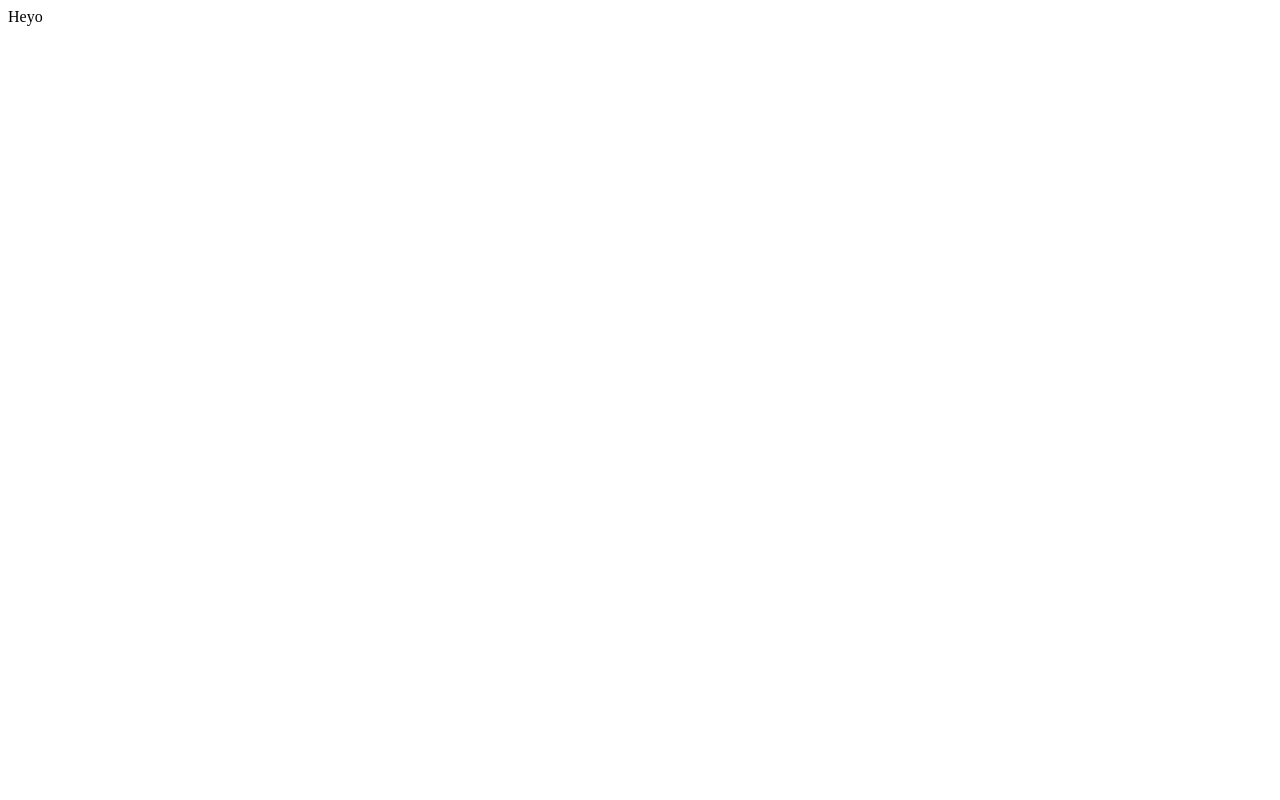
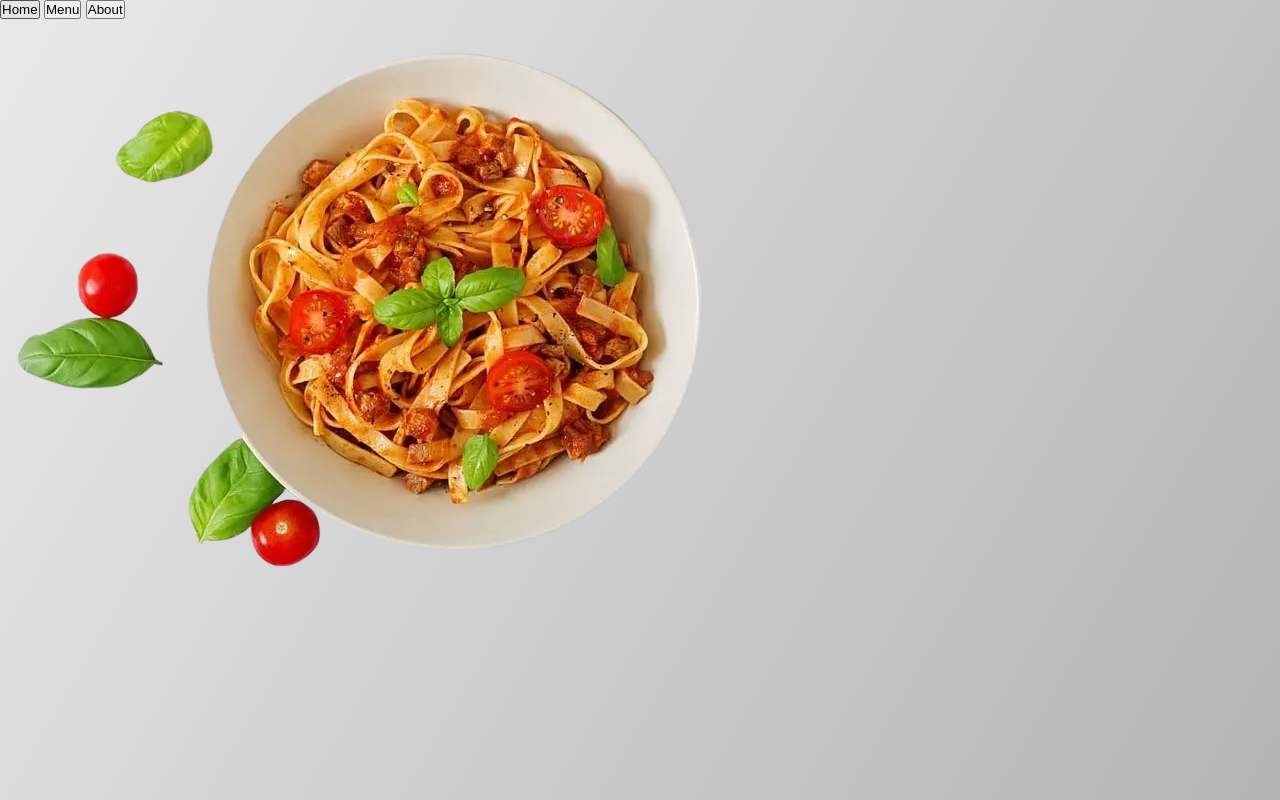
Before and after one commit to aburak621/restaurant-page, a website built with webpack: page src/index.html in a window 1280 px wide. Built offline with nearby package versions, Linux system fonts and the light colour scheme.

Commit message:
Initial home page implementation

```diff
--- a/package.json
+++ b/package.json
@@ -18,5 +18,9 @@
     "webpack-cli": "^5.1.4",
     "webpack-dev-server": "^5.0.4",
     "webpack-merge": "^6.0.1"
+  },
+  "dependencies": {
+    "css-loader": "^7.1.2",
+    "style-loader": "^4.0.0"
   }
 }
--- /dev/null
+++ b/src/homePage.js
@@ -0,0 +1,13 @@
+export default homePage;
+import HeroImage from './heroImage.webp';
+
+function homePage() {
+  const element = document.createElement('div');
+
+  const heroImage = new Image();
+  heroImage.src = HeroImage;
+  heroImage.classList.add('hero-image');
+  element.appendChild(heroImage);
+
+  return element;
+}
--- a/src/index.html
+++ b/src/index.html
@@ -1,12 +1,19 @@
 <!doctype html>
 <html lang="en">
+  <head>
+    <meta charset="UTF-8" />
+    <meta name="viewport" content="width=device-width, initial-scale=1" />
+    <title>Restaurant</title>
+  </head>
 
-<head>
-  <meta charset="UTF-8" />
-  <meta name="viewport" content="width=device-width, initial-scale=1" />
-  <title>Restaurant</title>
-</head>
-
-<body></body>
-
+  <body>
+    <header>
+      <nav>
+        <button>Home</button>
+        <button>Menu</button>
+        <button>About</button>
+      </nav>
+    </header>
+    <div id="content"></div>
+  </body>
 </html>
--- a/src/index.js
+++ b/src/index.js
@@ -1,7 +1,7 @@
-function component() {
-  const element = document.createElement('div');
-  element.innerHTML = 'Heyo';
-  return element;
-}
+import homePage from './homePage';
+import menuPage from './menuPage';
+import aboutPage from './aboutPage';
+import './style.css';
 
-document.body.appendChild(component());
+const content = document.querySelector('#content');
+content.appendChild(homePage());
--- /dev/null
+++ b/src/style.css
@@ -0,0 +1,11 @@
+* {
+  box-sizing: border-box;
+  margin: 0;
+  padding: 0;
+  font-family: sans-serif;
+}
+
+body {
+  height: 100vh;
+  background: linear-gradient(120deg, rgba(233,233,233,1) 0%, rgba(180,180,180,1) 100%);
+}
--- a/webpack.common.js
+++ b/webpack.common.js
@@ -8,6 +8,22 @@ module.exports = {
       template: './src/index.html',
     }),
   ],
+  module: {
+    rules: [
+      {
+        test: /\.css$/i,
+        use: ['style-loader', 'css-loader'],
+      },
+      {
+        test: /\.(png|svg|jpg|jpeg|gif|webp)$/i,
+        type: 'asset/resource',
+      },
+      {
+        test: /\.(woff|woff2|eot|ttf|otf)$/i,
+        type: 'asset/resource',
+      },
+    ],
+  },
   output: {
     filename: '[name].bundle.js',
     path: path.resolve(__dirname, 'dist'),
```
Also changed, not shown: dist/2285b09bfdc31258f8b5.webp (added), dist/main.bundle.js, src/aboutPage.js (added), src/heroImage.webp (added), src/menuPage.js (added), 2 other files.
